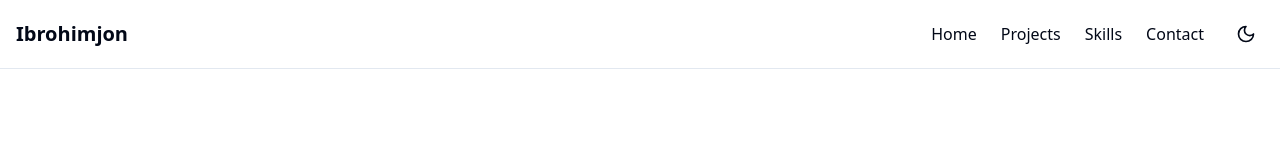
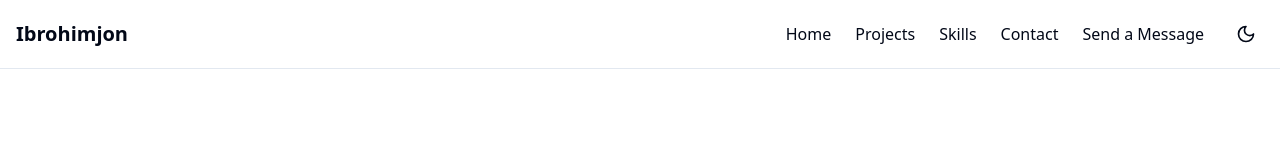
Before and after one commit to IBO-Umbrel/ibo-umbrels-portfolio, a React (Vite) app: page / in a window 1280 px wide. Shown: the top 160 px of the page. Built offline with nearby package versions, Linux system fonts and the light colour scheme.

Commit message:
added send a message nav button

```diff
--- a/src/components/ContactSection.tsx
+++ b/src/components/ContactSection.tsx
@@ -192,6 +192,7 @@ const ContactSection: React.FC<ContactSectionProps> = ({ id = "contact" }) => {
 
           {/* Contact Form */}
           <motion.div
+            id="sendmessage"
             initial={{ opacity: 0, x: 20 }}
             whileInView={{ opacity: 1, x: 0 }}
             transition={{ duration: 0.5, delay: 0.2 }}
--- a/src/components/home.tsx
+++ b/src/components/home.tsx
@@ -78,6 +78,14 @@ const HomePage = () => {
                                     className="hover:text-primary transition-colors"
                                 >
                                     Contact
+                                </a>
+                            </li>
+                            <li>
+                                <a
+                                    href="#sendmessage"
+                                    className="hover:text-primary transition-colors"
+                                >
+                                    Send a Message
                                 </a>
                             </li>
                         </ul>
@@ -179,6 +187,15 @@ const HomePage = () => {
                                         onClick={() => setMobileMenuOpen(false)}
                                     >
                                         Contact
+                                    </a>
+                                </li>
+                                <li>
+                                    <a
+                                        href="#sendmessage"
+                                        className="block hover:text-primary transition-colors"
+                                        onClick={() => setMobileMenuOpen(false)}
+                                    >
+                                        Send a Message
                                     </a>
                                 </li>
                             </ul>
```
